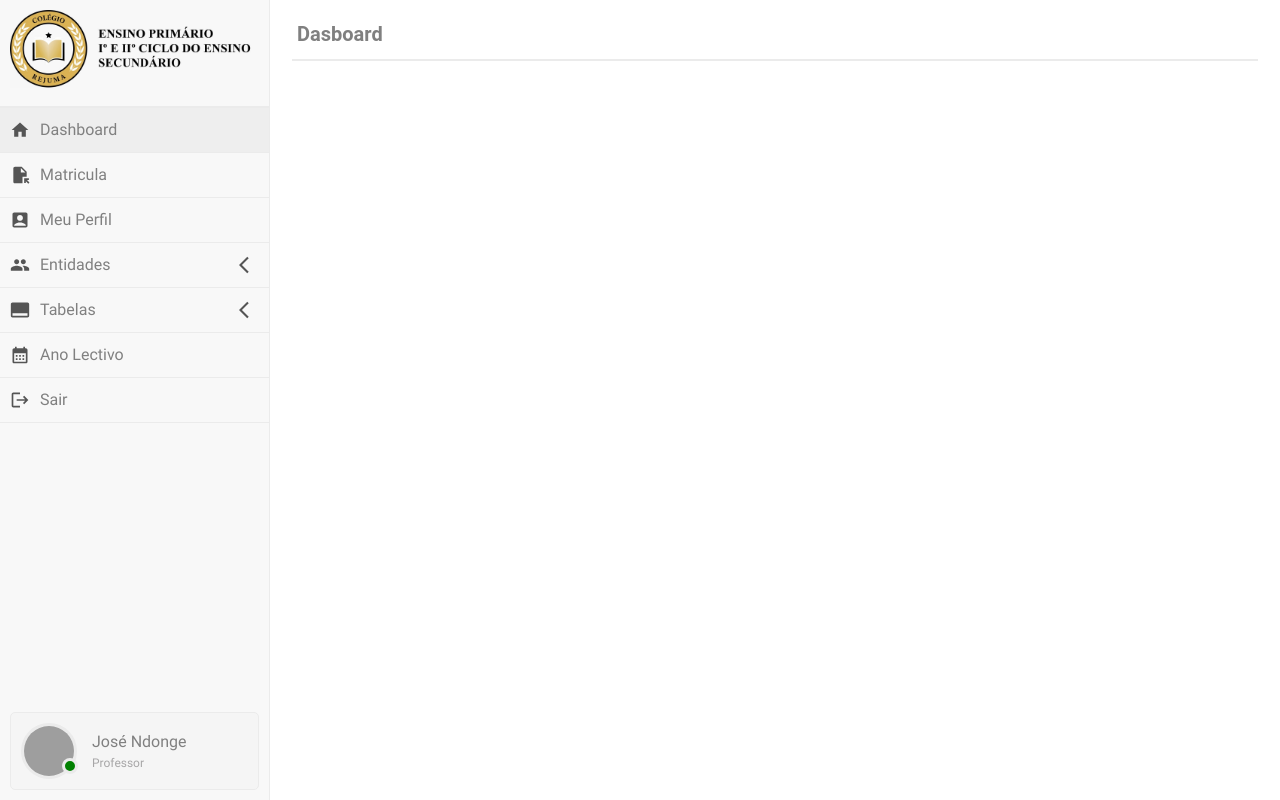
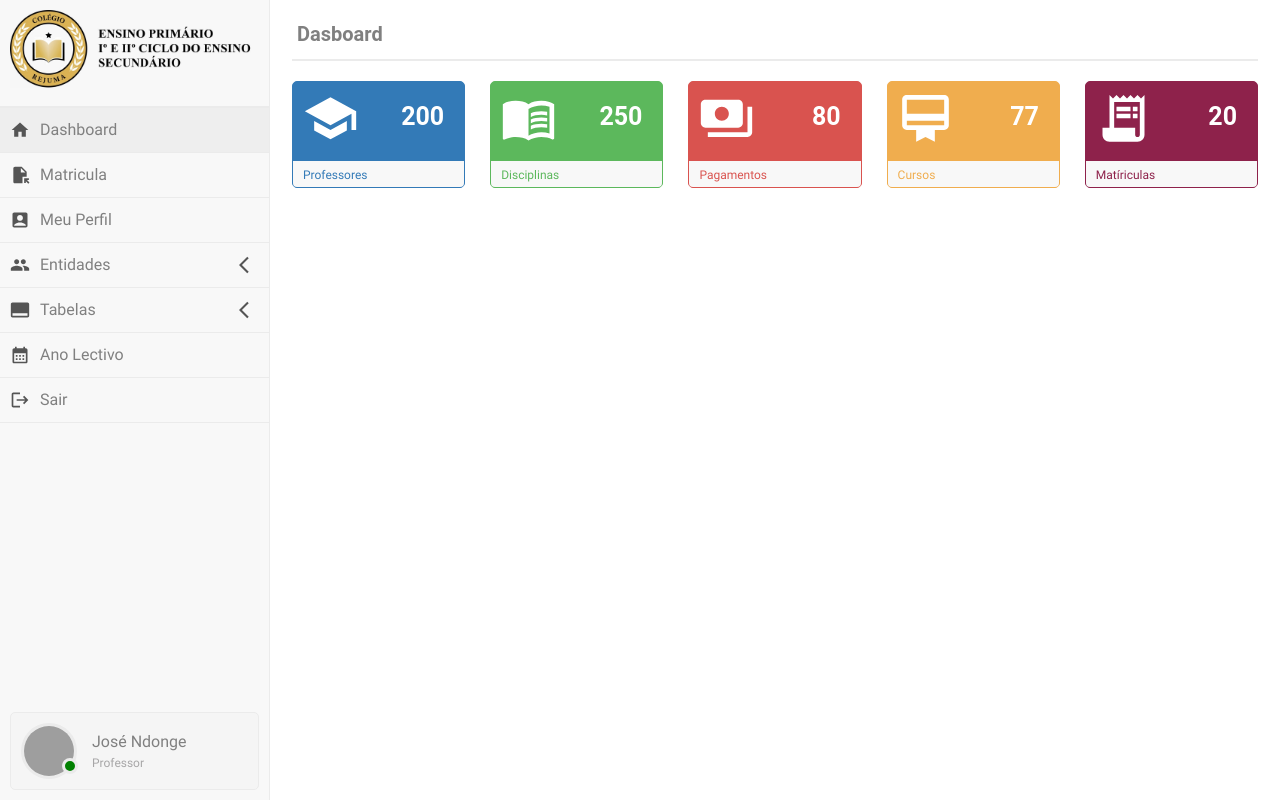
Before and after one commit to josedomingos919/rejuma-school-front-end, a React (Create React App) app: page / in a window 1280 px wide. Both pictures are taken after a click on the button "ENTRAR". Built offline with nearby package versions, Linux system fonts and the light colour scheme; grey boxes are pictures that could not be loaded; a web font is replaced by a local one.

Commit message:
finished dashboard status missing charts

```diff
--- /dev/null
+++ b/src/components/StatusCard/index.tsx
@@ -0,0 +1,20 @@
+import { Container, Content, Footer, IconView, NumberView } from "./styles";
+import { Props } from "./types";
+
+export const StatusCard = ({
+  color,
+  icon,
+  total,
+  title,
+  marginRigth = 0,
+}: Props) => {
+  return (
+    <Container marginRigth={marginRigth} color={color}>
+      <Content>
+        <IconView>{icon}</IconView>
+        <NumberView>{total}</NumberView>
+      </Content>
+      <Footer color={color}>{title}</Footer>
+    </Container>
+  );
+};
--- /dev/null
+++ b/src/components/StatusCard/styles.ts
@@ -0,0 +1,51 @@
+import styled from "styled-components";
+import { colors } from "../../utils/color";
+import { ContainerProps } from "./types";
+
+export const Container = styled.div<ContainerProps>`
+  flex: 1;
+
+  @media (min-width: 1500px) {
+    flex: initial;
+    width: 178px !important;
+  }
+  height: 107px;
+  border: 1px solid ${({ color }) => color};
+  background-color: ${({ color }) => color};
+  display: flex;
+  flex-direction: column;
+  border-radius: 5px;
+  overflow: hidden;
+  margin-right: ${({ marginRigth }) => marginRigth}px;
+  margin-bottom: 14px;
+`;
+
+export const Content = styled.div`
+  width: 100%;
+  flex: 1;
+  padding: 20px;
+  display: flex;
+  justify-content: space-between;
+  align-items: flex-start;
+`;
+
+export const Footer = styled.div<ContainerProps>`
+  height: 33px;
+  color: ${({ color }) => color};
+  padding-left: 10px;
+  padding-right: 10px;
+  padding-bottom: 5px;
+  display: flex;
+  font-size: 12px;
+  align-items: flex-end;
+  background-color: ${colors.darkBackGround};
+`;
+
+export const NumberView = styled.div`
+  color: ${colors.white};
+  font-weight: bold;
+  font-size: 25px;
+`;
+export const IconView = styled.div`
+  transform: scale(1.6);
+`;
--- /dev/null
+++ b/src/components/StatusCard/types.ts
@@ -0,0 +1,12 @@
+export interface Props {
+  color: string;
+  icon: JSX.Element;
+  total: number;
+  title: string;
+  marginRigth?: number;
+}
+
+export type ContainerProps = {
+  color: string;
+  marginRigth?: number;
+};
--- a/src/components/Views/Dashboard/index.tsx
+++ b/src/components/Views/Dashboard/index.tsx
@@ -1,11 +1,69 @@
+import { colors } from "../../../utils/color";
 import { Header } from "../../Header";
-import { Container } from "./styles";
+import { StatusCard } from "../../StatusCard";
+import { CardStatusContainer, Container } from "./styles";
 import { breadcrumbs } from "./util";
+import CardMembershipIcon from "@mui/icons-material/CardMembership";
+import PaymentsIcon from "@mui/icons-material/Payments";
+import MenuBookIcon from "@mui/icons-material/MenuBook";
+import SchoolIcon from "@mui/icons-material/School";
+import ReceiptLongIcon from "@mui/icons-material/ReceiptLong";
 
 export const ViewsDashboard = () => {
   return (
     <Container>
       <Header breadcrumb={breadcrumbs} />
+      <CardStatusContainer>
+        <StatusCard
+          marginRigth={25}
+          color="#337AB7"
+          title="Professores"
+          total={200}
+          icon={<SchoolIcon fontSize="large" style={{ color: colors.white }} />}
+        />
+
+        <StatusCard
+          marginRigth={25}
+          color="#5CB85C"
+          title="Disciplinas"
+          total={250}
+          icon={
+            <MenuBookIcon fontSize="large" style={{ color: colors.white }} />
+          }
+        />
+
+        <StatusCard
+          marginRigth={25}
+          color="#D9534F"
+          title="Pagamentos"
+          total={80}
+          icon={
+            <PaymentsIcon fontSize="large" style={{ color: colors.white }} />
+          }
+        />
+
+        <StatusCard
+          marginRigth={25}
+          color="#F0AD4E"
+          title="Cursos"
+          total={77}
+          icon={
+            <CardMembershipIcon
+              fontSize="large"
+              style={{ color: colors.white }}
+            />
+          }
+        />
+
+        <StatusCard
+          color="#8E224B"
+          title="Matíriculas"
+          total={20}
+          icon={
+            <ReceiptLongIcon fontSize="large" style={{ color: colors.white }} />
+          }
+        />
+      </CardStatusContainer>
     </Container>
   );
 };
--- a/src/components/Views/Dashboard/styles.ts
+++ b/src/components/Views/Dashboard/styles.ts
@@ -4,3 +4,14 @@ export const Container = styled.div`
   width: 100%;
   height: 100%;
 `;
+
+export const CardStatusContainer = styled.div`
+  display: flex;
+  flex-direction: row;
+  margin-top: 20px;
+  flex-wrap: wrap;
+
+  div: {
+    margin-right: 25px;
+  }
+`;
```
